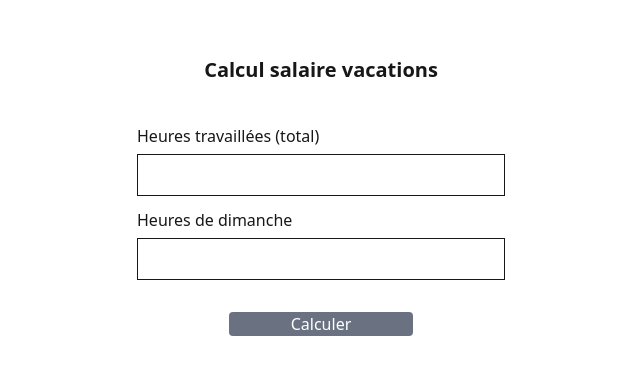
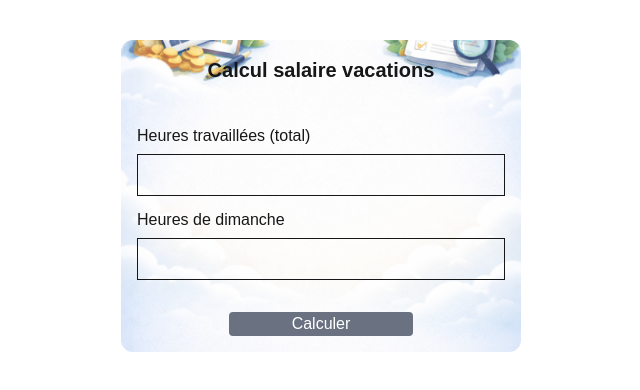
Before and after one commit to laetitia-piat/salaire-front, a Next.js app: page / in a window 1280 px wide. Shown: the top 390 px of the page, without its empty margins (319-959 px from the left). Built offline with nearby package versions, Linux system fonts and the light colour scheme.

Commit message:
add style & bg

```diff
--- a/app/page.tsx
+++ b/app/page.tsx
@@ -55,12 +55,8 @@ export default function Home() {
 
   return (
     <main
-      style={{
-        maxWidth: 400,
-        margin: "40px auto",
-        padding: 16,
-        fontFamily: "system-ui",
-      }}
+      className="mx-auto mt-10 max-w-[400px] p-4 bg-[url('/bg.png')] bg-cover bg-center bg-no-repeat
+    rounded-xl"
     >
       <h1 className="font-bold text-xl text-center mb-10">
         Calcul salaire vacations
```
Also changed, not shown: public/bg.png (added).
